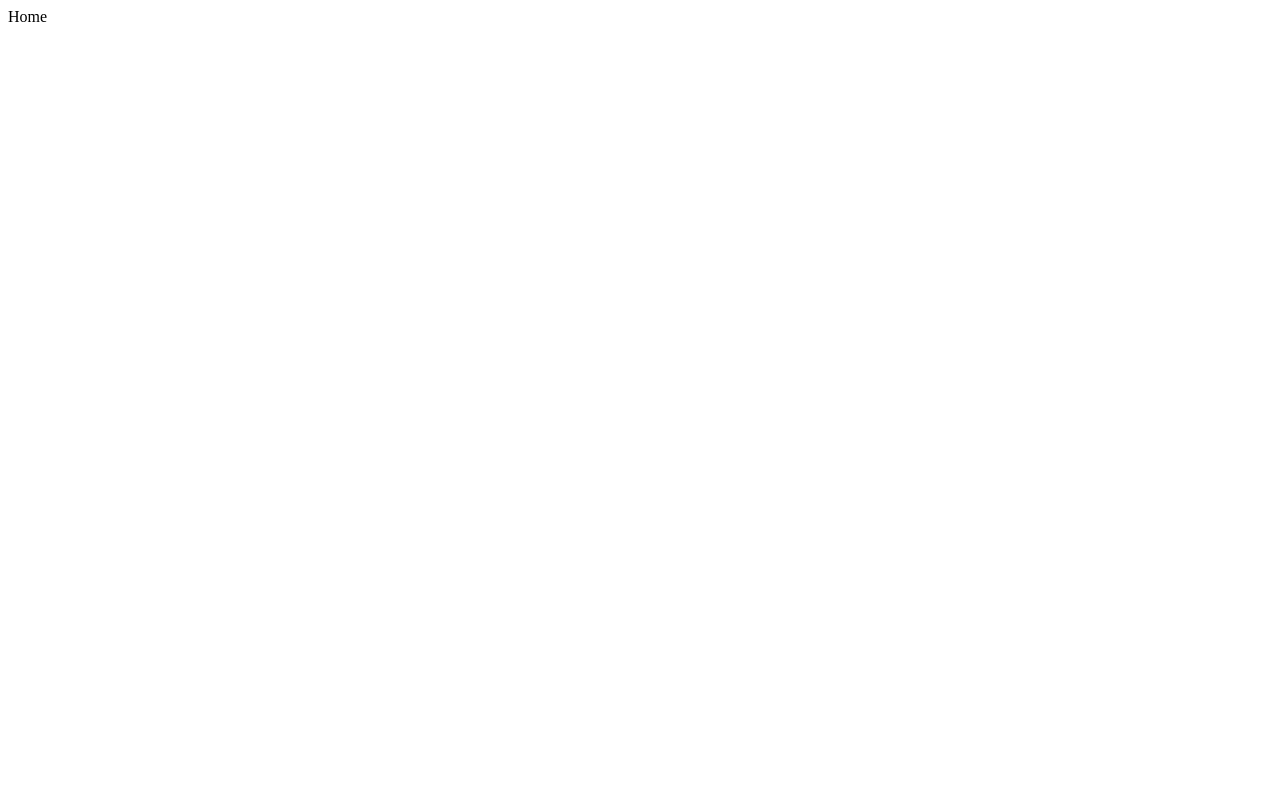
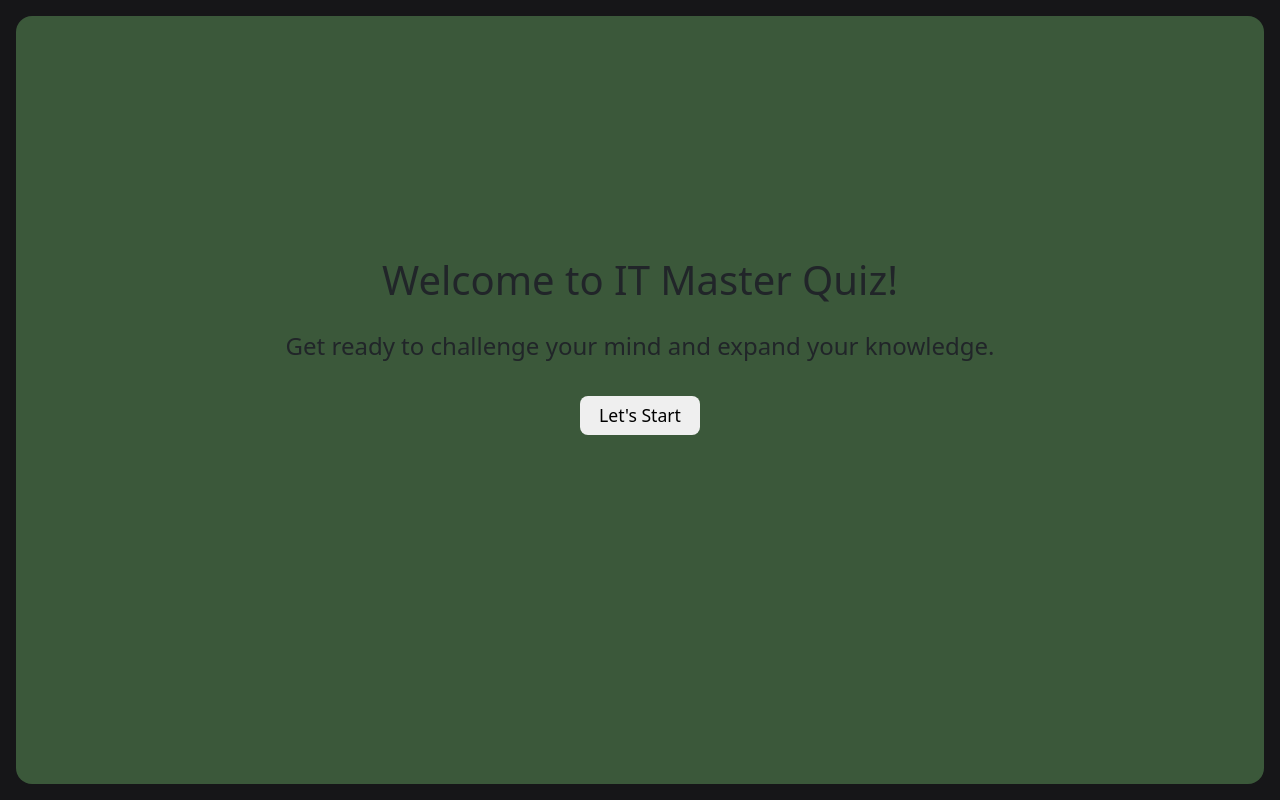
Before and after one commit to ucangun/Quiz_App, a React (Create React App) app: page / in a window 1280 px wide. Built offline with nearby package versions, Linux system fonts and the light colour scheme.

Commit message:
"Added Bootstrap, updated App.js and Home.jsx with new styles and layout"

```diff
--- a/package.json
+++ b/package.json
@@ -6,7 +6,9 @@
     "@testing-library/jest-dom": "^5.17.0",
     "@testing-library/react": "^13.4.0",
     "@testing-library/user-event": "^13.5.0",
+    "bootstrap": "^5.3.3",
     "react": "^18.3.1",
+    "react-bootstrap": "^2.10.4",
     "react-dom": "^18.3.1",
     "react-router": "^6.25.1",
     "react-router-dom": "^6.25.1",
--- a/src/App.js
+++ b/src/App.js
@@ -1,5 +1,5 @@
-import "./App.css";
 import AppRouter from "./router/AppRouter";
+import "bootstrap/dist/css/bootstrap.min.css";
 
 function App() {
   return (
--- a/src/index.css
+++ b/src/index.css
@@ -0,0 +1,5 @@
+* {
+  margin: 0;
+  padding: 0;
+  box-sizing: border-box;
+}
--- a/src/pages/Home.jsx
+++ b/src/pages/Home.jsx
@@ -1,7 +1,17 @@
-import React from "react";
+import styles from "./Home.module.css";
 
 const Home = () => {
-  return <div>Home</div>;
+  return (
+    <div className={`${styles.section_home} p-3`}>
+      <div
+        className={`${styles.container}  d-flex flex-column align-items-center gap-3`}
+      >
+        <h1>Welcome to IT Master Quiz!</h1>
+        <p>Get ready to challenge your mind and expand your knowledge.</p>
+        <button>Let's Start</button>
+      </div>
+    </div>
+  );
 };
 
 export default Home;
--- /dev/null
+++ b/src/pages/Home.module.css
@@ -0,0 +1,23 @@
+.section_home {
+  background-color: #161618;
+}
+
+.container {
+  height: calc(100vh - 2rem);
+  background-color: #3b583a;
+  border-radius: 1rem;
+  padding: 15rem 1rem;
+}
+
+.container p {
+  font-size: 1.5rem;
+}
+
+.container button {
+  display: inline-block;
+  padding: 0.4rem 1.2rem;
+  border: none;
+
+  border-radius: 0.5rem;
+  font-size: 1.1rem;
+}
```
Also changed, not shown: src/App.css (deleted), 1 other file (tests, documents, lock files or other folders).
